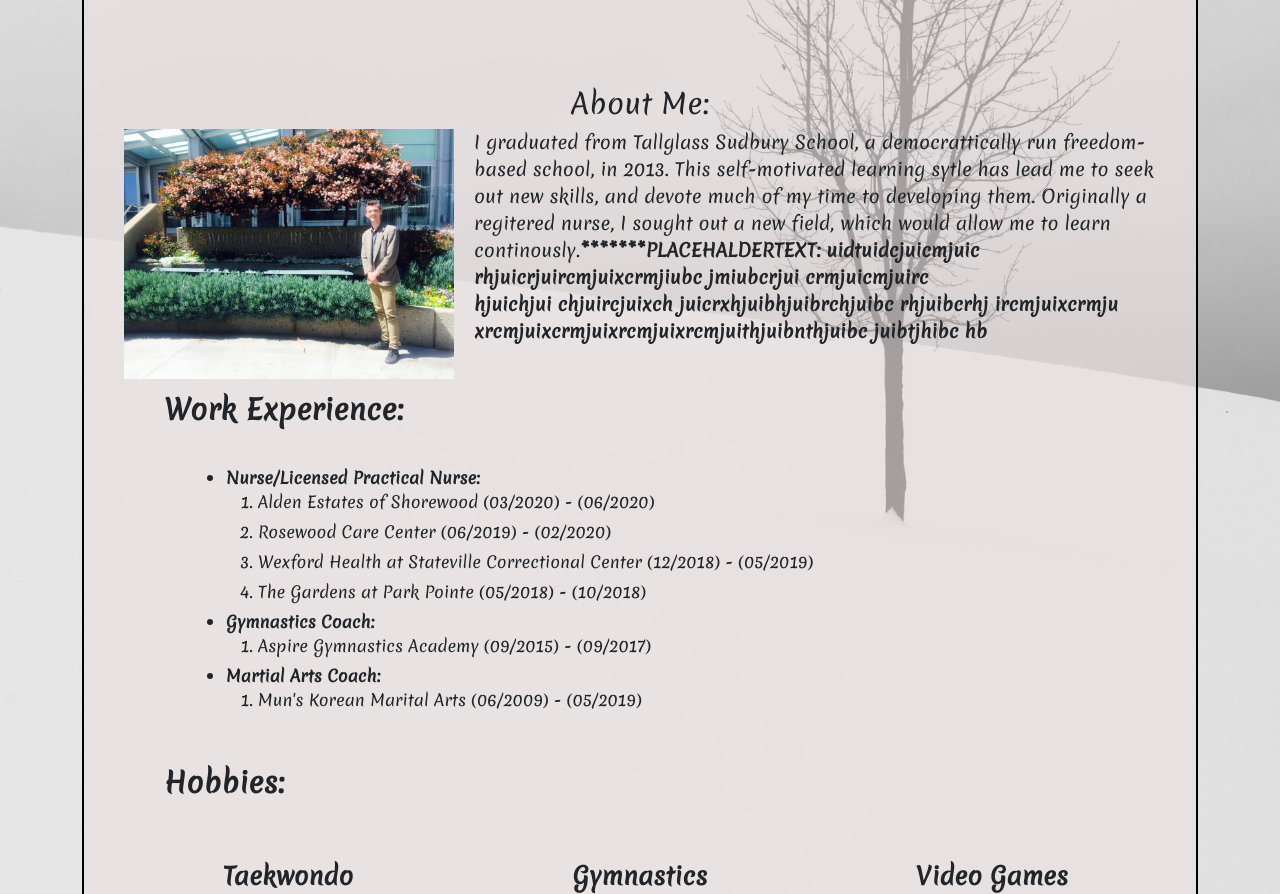
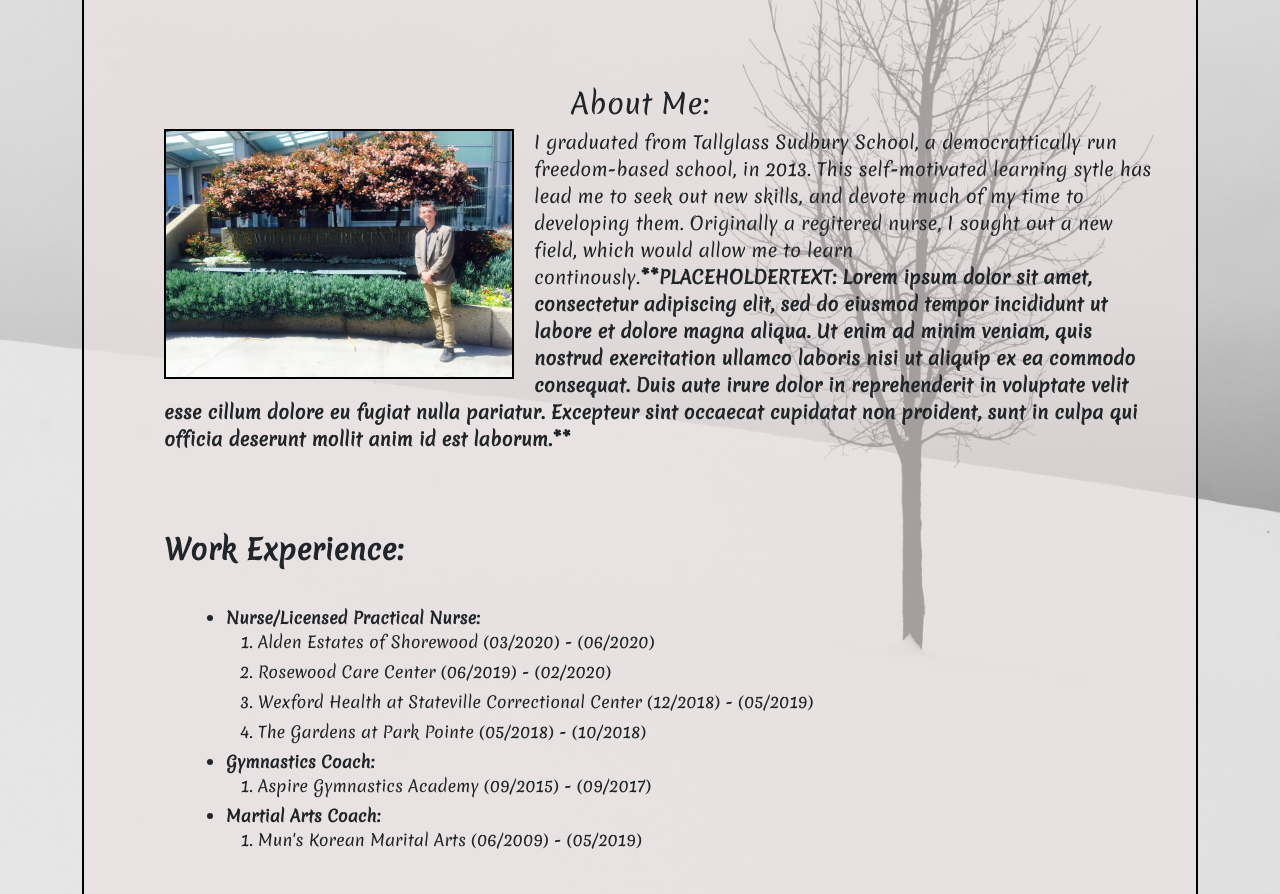
Before and after one commit to MorganJBradford/portfolio, a plain HTML site: page index.html in a window 1280 px wide. Shown: the part 1300-2194 px from the top of the page. Drawn offline with Linux system fonts and the light colour scheme.

Commit message:
style sgi img via #sgi

```diff
--- a/css/styles.css
+++ b/css/styles.css
@@ -46,7 +46,7 @@ body {
 .bold {
   font-weight: 900;
   display: block;
-  margin: 48px 0 40px 40px;
+  margin: 80px 0 40px 40px;
 }
 .row {
   --bs-gutter-x: 1.5rem;
@@ -89,7 +89,7 @@ a:hover {
   color: rgba(0, 0, 0, 0.5);
 }
 p {
-  padding-left: 40px;
+  padding: 0 0 0 40px;
   font-size: large;
 }
 ol li {
@@ -102,5 +102,6 @@ ol li {
   height: 250px;
   width: 350px;
   float: left;
-  padding-right: 20px;
+  border: 2px solid black;
+  margin: 0 20px 0 40px;
 }
--- a/index.html
+++ b/index.html
@@ -72,7 +72,7 @@
     <div class="hobmain">
       <h3 class="center"><a name="meme">About Me:</a></h3>
       <img src="img/sgi.jpg" alt="A photo of Morgan outside of the Soka Gakkai International World Culture Center" id="sgi">
-      <p>I graduated from Tallglass Sudbury School, a democrattically run freedom-based school, in 2013. This self-motivated learning sytle has lead me to seek out new skills, and devote much of my time to developing them. Originally a regitered nurse, I sought out a new field, which would allow me to learn continously.<strong>*******PLACEHALDERTEXT: uidtuidcjuicmjuic<br>rhjuicrjuircmjuixcrmjiubc jmiubcrjui crmjuicmjuirc<br>hjuichjui chjuircjuixch juicrxhjuibhjuibrchjuibc rhjuibcrhj ircmjuixcrmju xrcmjuixcrmjuixrcmjuixrcmjuithjuibnthjuibc juibtjhibc hb</strong></p>
+      <p>I graduated from Tallglass Sudbury School, a democrattically run freedom-based school, in 2013. This self-motivated learning sytle has lead me to seek out new skills, and devote much of my time to developing them. Originally a regitered nurse, I sought out a new field, which would allow me to learn continously.<strong>**PLACEHOLDERTEXT: Lorem ipsum dolor sit amet, consectetur adipiscing elit, sed do eiusmod tempor incididunt ut labore et dolore magna aliqua. Ut enim ad minim veniam, quis nostrud exercitation ullamco laboris nisi ut aliquip ex ea commodo consequat. Duis aute irure dolor in reprehenderit in voluptate velit esse cillum dolore eu fugiat nulla pariatur. Excepteur sint occaecat cupidatat non proident, sunt in culpa qui officia deserunt mollit anim id est laborum.**</strong></p>
       <h3><span class="bold">Work Experience:</span></h3>
       <ul>
         <li><strong>Nurse/Licensed Practical Nurse:</strong>
```
